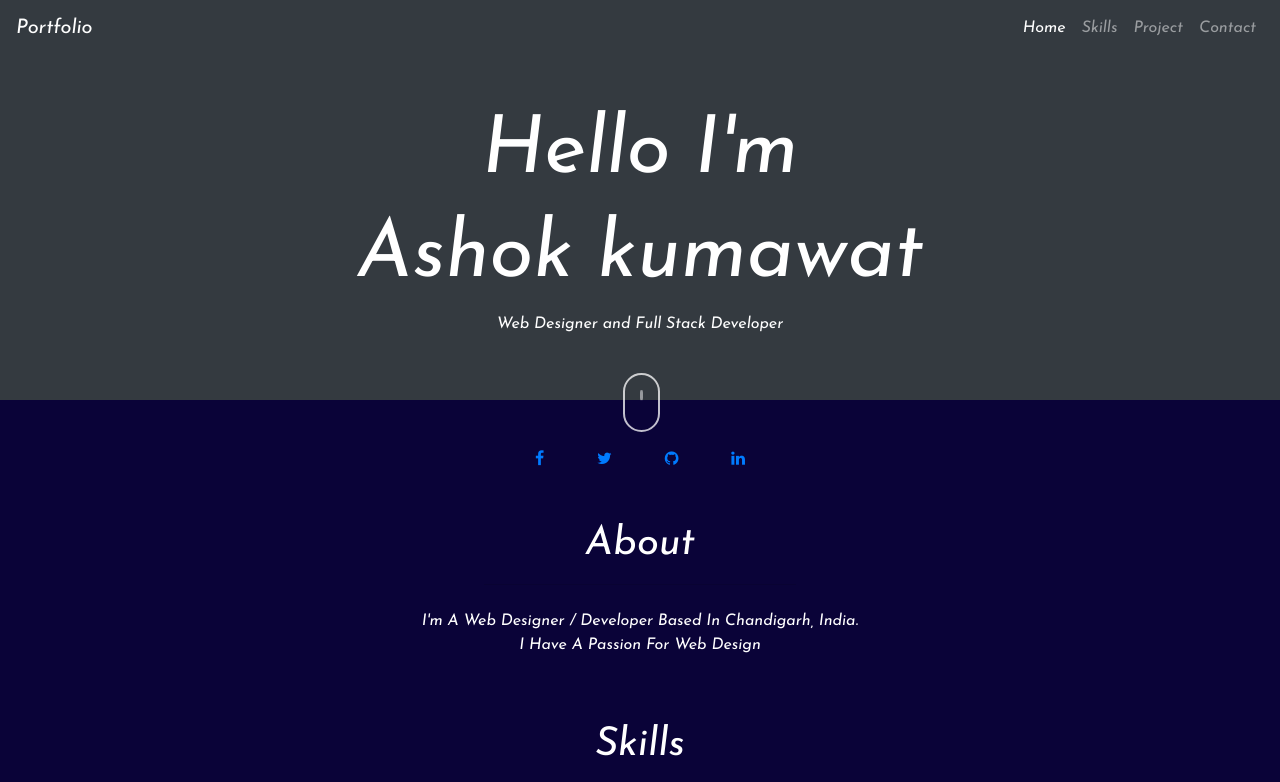
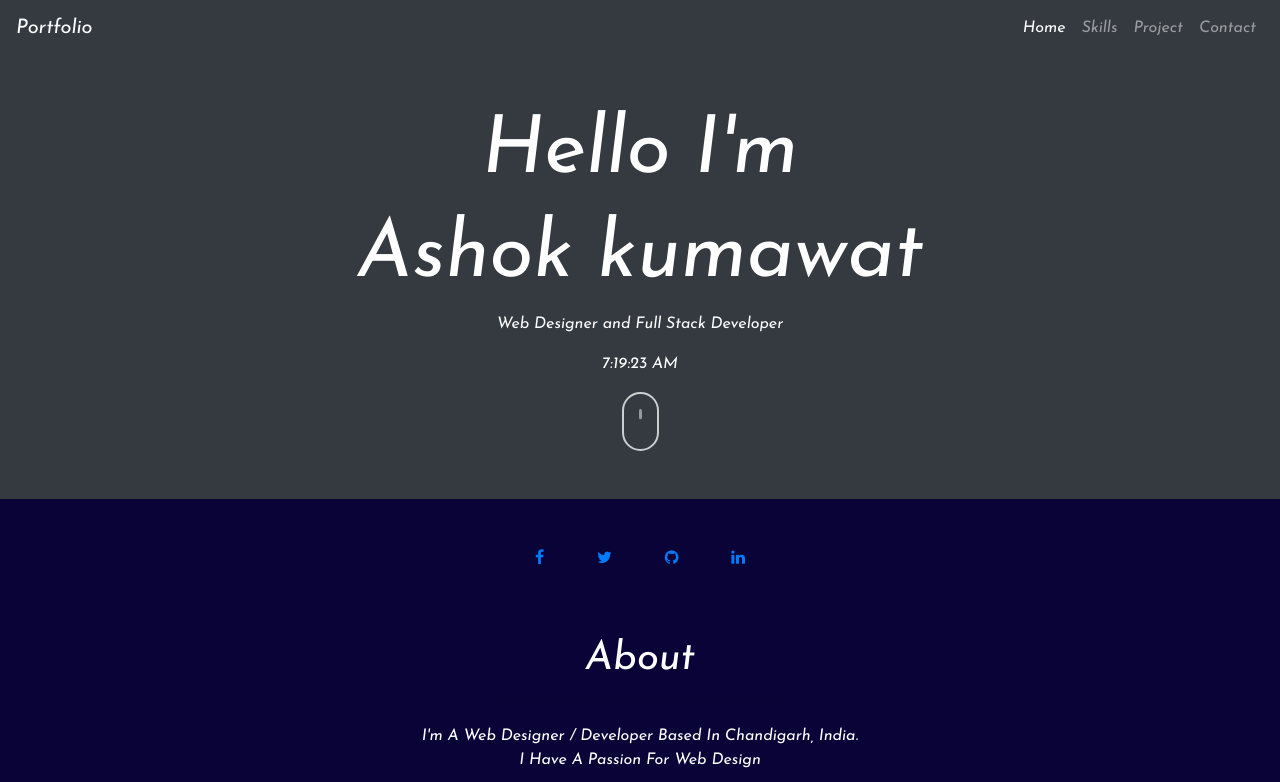
Before and after one commit to ASHOK1815/ashokportfolio.github.io, a plain HTML site: page index.html in a window 1280 px wide. Shown: the top 782 px of the page. Drawn offline with nearby package versions, Linux system fonts and the light colour scheme; files that its build step writes are made by us from their sources.

Commit message:
adding the dynamic timer in the portfolio

```diff
--- a/index.html
+++ b/index.html
@@ -76,16 +76,7 @@
     	</div> -->
 
     </section>
-         <!-- this is the code of mouse coursel-->
-	 <section id="mouse">
-	 	<div class="container-fluid ">
-    		<div class="scroll-downs">
-  			<div class="mousey">
-    		<div class="scroller"></div>
-  			</div>
-			</div>
-		</div>
-    </section>
+
 </header>
 <section id="home">
   				<div class="container-fluid bg-dark">
@@ -94,10 +85,24 @@
            	                        <h3 class="display-4 ">	<div class="animated infinite pulse delay-2s">Hello I'm</div></h3>
            	                        <h6 class="display-4"  ><div class="animated infinite pulse delay-2s">Ashok kumawat</div></h6>
            	                        <p >Web Designer and Full Stack Developer</p>
+                                    <!-- this is the code of the dynamic clock-->
+           	                          <p id="showclock"></p>
+  <!-- this is the code of mouse coursel-->
+<center><section id="mouse">
+    <div class="container-fluid ">
+        <div >
+        <div class="mousey ">
+        <div class="scroller"></div>
+        </div>
+        </div>
+        </div>
+        </section>
+        </center>
+        </section>
+    </div>
+</article>
 
-           	                    </div>
-           	        </article>
-</section>
+
 
 <!-- this is the coding part of the icon part-->
   <section class="container-fluid pt-5">
@@ -121,12 +126,13 @@
           </div></center>
 </section>
 
-
+	<p id="showclock"></p>
 <!-- this is about part -->
 <section>
 	<div class="container-fluid">
       					<h1 class="text-center text-capitalize pt-5 text-white">About</h1>
          				<hr class="w-25 mx-auto pt-2">
+
 </section>
 
 <section>
@@ -288,7 +294,7 @@
     <input class="form-check-input" type="checkbox"> Remember me
     </label>
   	</div>
-  	<button type="submit" class="btn btn-primary">Submit</button>
+  	<button type="submit" class="btn btn-primary" onclick="mysubmit()">Submit</button>
 	</form>
 </div>
 
@@ -306,5 +312,20 @@
            	        </article>
   </section>
 </div>
+
+
+<script type="text/javascript">
+
+
+  var clock =setInterval(clocktiming,1000)
+
+  function clocktiming()
+  {
+    var d = new Date();
+    var data = d.toLocaleTimeString();
+    document.getElementById('showclock').innerHTML = data;
+  }
+
+</script>
 </body>
 </html>
--- a/main.css
+++ b/main.css
@@ -112,3 +112,9 @@
 
 
 }
+
+
+#showclock
+{
+  background-color:white;
+}
```
